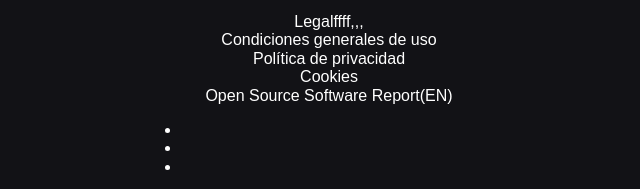
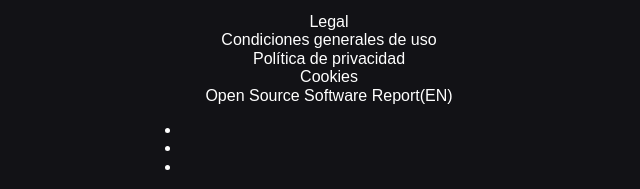
Before and after one commit to DruckDeveloper/deezer-dark-clone, a plain HTML site: page index.html in a window 1280 px wide. Shown: the part 3951-4140 px from the top of the page, 331-971 px from the left. Drawn offline with Linux system fonts and the light colour scheme.

Commit message:
cambio hecho

```diff
--- a/index.html
+++ b/index.html
@@ -162,7 +162,7 @@
                     <li>Prensa</li>
                     <li>Empleos</li>
                 </ul>
-                <ul>Legalffff,,,
+                <ul>Legal
                     <li>Condiciones generales de uso</li>
                     <li>Política de privacidad</li>
                     <li>Cookies</li>
```
